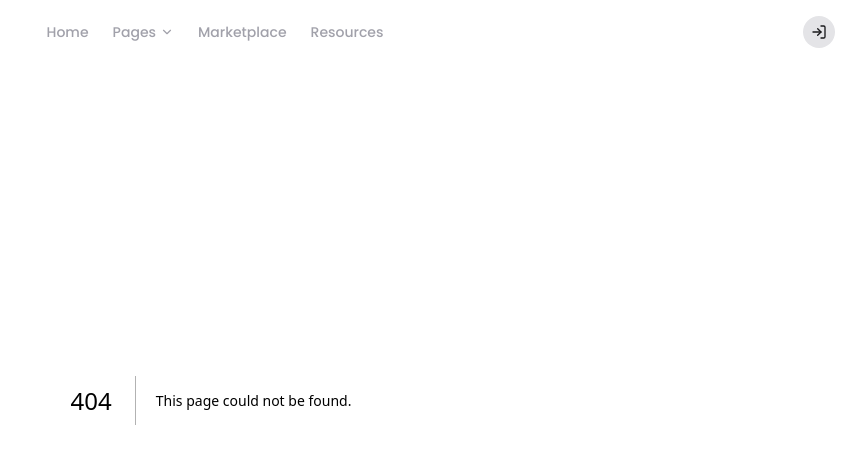
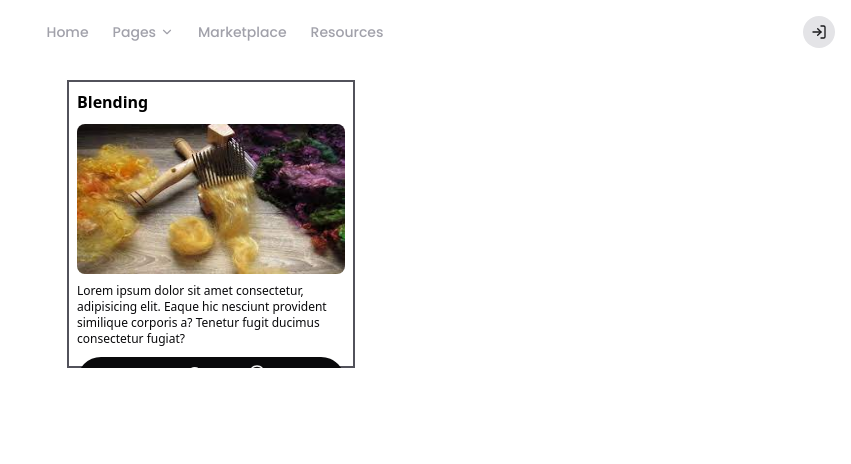
Before and after one commit to C0deepak/woolee_frontend, a Next.js app: page /servicesCard in a window 1280 px wide. Before the commit this address had no page. Shown: the top 464 px of the page, without its empty margins (429-1280 px from the left). Built offline with nearby package versions, Linux system fonts and the light colour scheme.

Commit message:
services card

```diff
--- /dev/null
+++ b/app/servicesCard/page.jsx
@@ -0,0 +1,27 @@
+import React from 'react'
+import { FaRegArrowAltCircleRight } from "react-icons/fa";
+
+const page = () => {
+  return (
+    <div className='flex gap-20 justify-center flex-wrap mt-20'>
+      <div className='flex flex-col border-zinc-600 border-2 w-72 h-72 gap-[0.6rem] px-2 py-2'>
+            <div className='font-bold text-base'>Blending</div>
+            <div className='flex justify-center'>
+            < img src='/img/services.jpeg' alt="....." className='rounded-lg w-[400px] h-[150px]' />
+            </div>
+            <div className='text-zinc-950 text-xs font-medium'>
+                Lorem ipsum dolor sit amet consectetur, adipisicing elit. Eaque hic nesciunt provident similique corporis a? Tenetur fugit ducimus consectetur fugiat?
+            </div>
+            <div className='flex bg-zinc-950 rounded-3xl hover:bg-zinc-800 hover:text-zinc-100 px-20 font-light'>
+                <div><button className=' py-1 h-8 text-zinc-100'>Get Services </button>  </div>
+                <div><FaRegArrowAltCircleRight className='text-zinc-100 mt-2 ml-1'/></div>
+            </div>
+       </div>
+    </div>
+
+  )
+}
+
+export default page
+
+{/* <img src='/img/wool.jpg' alt="....." className='rounded-lg w-[140px]' /> */}
```
Also changed, not shown: public/img/services.jpeg (added).
